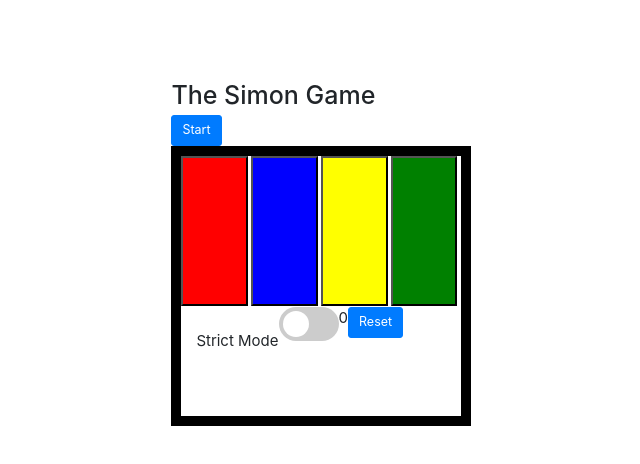
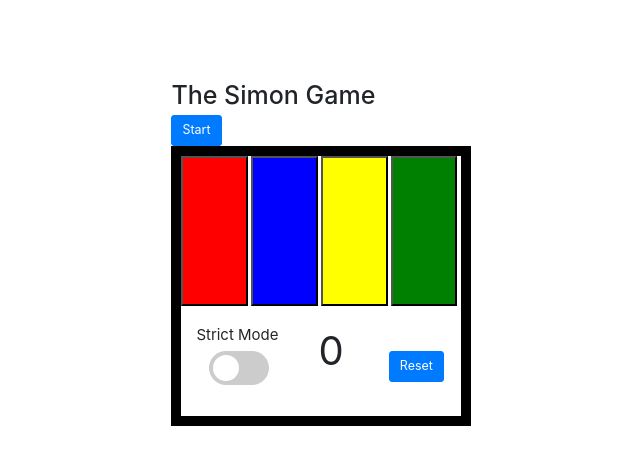
Before and after one commit to deguzmankevin/Simon, a plain HTML site: page index.html in a window 1280 px wide. Shown: the whole page, without its empty margins (315-955 px from the left). Drawn offline with nearby package versions, Linux system fonts and the light colour scheme; some packages are replaced by stand-ins of ours; a script that the page names is missing.

Commit message:
fixed alignment

```diff
--- a/index.css
+++ b/index.css
@@ -8,18 +8,31 @@
   position: absolute;
   top:10%;
   left: 38%;
-
-
+}
+.container {
+  font-size: 15px;
+  margin-top: 5%;
 
 }
-.container {
-font-size: 15px;
-position:relative;
-float: left;
+.switch {
+  position:relative;
+  top: 50px;
+  right: 70px;
+}
+#strictmode, #score, #reset {
+ float: left;
 
 }
-#strictmode, #score, #reset {
-  float: left;
+#score {
+  font-size: 40px;
+  margin-left: -20px;
+}
+#reset {
+  margin-left: 45px;
+  margin-top: 30px;
+}
+#strictmode {
+  margin-top: -20px;
 }
 
 #box {
```
Also changed, not shown: index.html (+3 -3 lines).
